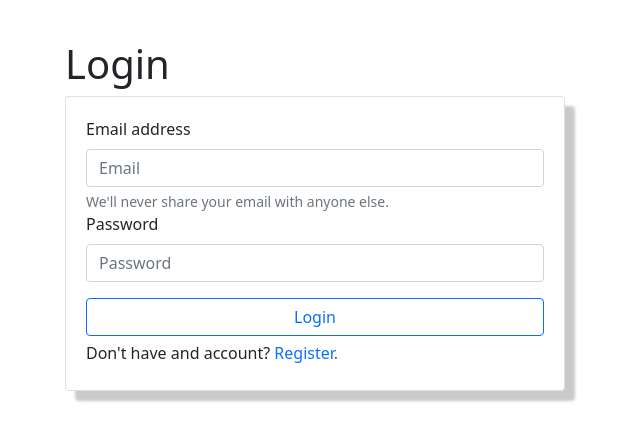
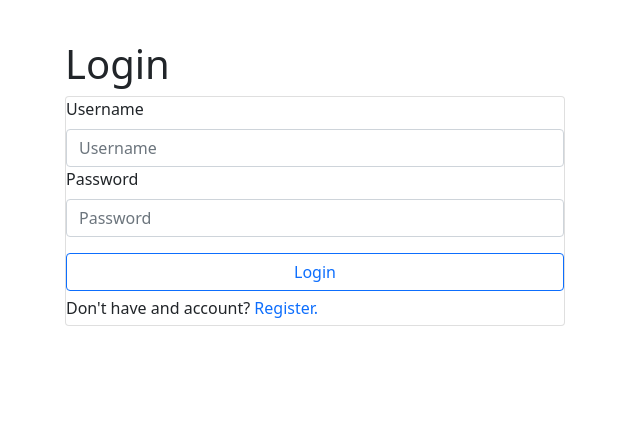
Before and after one commit to Ilyass-Bougati/archive, a Flask app: page /login in a window 1280 px wide. Shown: the top 441 px of the page, without its empty margins (325-965 px from the left). Run offline with Flask 2, Linux system fonts and the light colour scheme.

Commit message:
Login system

```diff
--- a/app.py
+++ b/app.py
@@ -3,9 +3,6 @@ from flask import *
 from flask_session import *
 from sys import argv
 from helpers import *
-
-from secrets import token_hex
-TOKEN_LEN = 64
 
 # creating the app
 app = Flask(__name__)
@@ -20,21 +17,53 @@ Session(app)
 @app.route("/")
 @login_required
 def index():
-    return "Hello world"
+    return render_template("index.html")
 
 
 #the login route
 @app.route("/login", methods=["GET", "POST"])
+@nlogin_required
 def login():
     if request.method == "GET":
         return render_template("login.html")
 
     elif request.method == "POST":
-        return "post"
+
+
+        # getting the credentials
+        username = request.form.get("username")
+        password = request.form.get("password")
+
+        # getting the user data
+        # Connecting to the database
+        conn = connect()
+        # getting the data
+        res = conn.execute("SELECT * FROM users WHERE username=?", [username]).fetchone()
+        print(res)
+        # checking if the user exists
+        if not res:
+            conn.close()
+            return render_template("login.html", Error="Password or username incorrect")
+        # checking if the passwords match
+        if Hash(password) != res[3]:
+            conn.close()
+            print("password shit")
+            return render_template("login.html", Error="Password or username incorrect")
+
+        # generating token
+        token = generate_token(conn)
+
+        # changing the token in db
+        conn.execute("UPDATE users SET token=? WHERE username=?", [token, username])
+        session["token"] = token
+
+        # redirect
+        return redirect("/")
 
 
 # The registering route
 @app.route("/register", methods=["POST", "GET"])
+@nlogin_required
 def register():
     if request.method == "GET":
         return render_template("register.html")
@@ -71,16 +100,8 @@ def register():
             conn.close()
             return render_template("register.html", Error="Username already in use")
 
-        found_token = False
-        while not found_token:
-            # generatin a token
-            token = token_hex(TOKEN_LEN)
-            # checking if someone already has the token
-            res = conn.execute("SELECT id FROM users WHERE username=?", [username]).fetchone()
-            # regenerating token if token already exists
-            if not res:
-                found_token = True
-
+        # generating token
+        token = generate_token(conn)
 
         # creating the user
         # inserting the user and giving session
@@ -93,6 +114,13 @@ def register():
         return redirect("/")
 
 
+# logout route
+@app.route("/logout", methods=["POST"])
+@login_required
+def logout():
+    session.clear()
+    return redirect("/")
+
 
 if __name__ == "__main__":
     try:
--- a/helpers.py
+++ b/helpers.py
@@ -2,7 +2,8 @@ from flask import *
 from functools import wraps
 import sqlite3
 from hashlib import sha256
-
+from secrets import token_hex
+TOKEN_LEN = 64
 
 def login_required(f):
     """
@@ -16,6 +17,19 @@ def login_required(f):
         return f(*args, **kwargs)
     return decorated_function
 
+def nlogin_required(f):
+    """
+    Decorate routes to require login.
+    https://flask.palletsprojects.com/en/1.1.x/patterns/viewdecorators/
+    """
+    @wraps(f)
+    def decorated_function(*args, **kwargs):
+        if session.get("token"):
+            return redirect("/")
+        return f(*args, **kwargs)
+    return decorated_function
+
+
 def connect(path="archive.db"):
     try:
         conn = sqlite3.connect(path)
@@ -28,3 +42,16 @@ def connect(path="archive.db"):
 
 def Hash(text):
     return sha256(str(text).encode()).hexdigest()
+
+def generate_token(conn):
+    found_token = False
+    while not found_token:
+        # generatin a token
+        token = token_hex(TOKEN_LEN)
+        # checking if someone already has the token
+        res = conn.execute("SELECT id FROM users WHERE token=?", [token]).fetchone()
+        # regenerating token if token already exists
+        if not res:
+            found_token = True
+
+    return token
--- a/static/style.css
+++ b/static/style.css
@@ -4,7 +4,7 @@
 	margin-top: 40px;
 }
 
-form {
+shad {
 	padding: 20px;
 	transition: all 0.5s ease;
 	box-shadow: 10px 10px 0px 3px rgba(0,0,0,0.21);
@@ -12,7 +12,7 @@ form {
 	-moz-box-shadow: 10px 10px 3px 0px rgba(0,0,0,0.21);
 }
 
-form:hover {
+shad:hover {
 	box-shadow: 10px 10px 29px 0px rgba(0,0,0,0.21);
 	-webkit-box-shadow: 10px 10px 29px 0px rgba(0,0,0,0.21);
 	-moz-box-shadow: 10px 10px 29px 0px rgba(0,0,0,0.21);
--- a/templates/login.html
+++ b/templates/login.html
@@ -7,12 +7,16 @@
 {% block body %}
 	<div class="center">
 		<h1>Login</h1>
-		<form class="card" method="post" action="/login">
+		{% if Error %}
+			<div class="alert alert-warning" role="alert">
+				{{ Error }}
+			</div>
+		{% endif %}
+		<form class="card shad" method="post" action="/login">
 			<div class="mb-3">
 
-				<label for="exampleInputEmail1" class="form-label">Email address</label>
-				<input type="email" name="email" class="form-control" id="exampleInputEmail1" aria-describedby="emailHelp" placeholder="Email">
-				<div id="emailHelp" class="form-text">We'll never share your email with anyone else.</div>
+				<label for="username" class="form-label">Username</label>
+				<input type="text" name="username" class="form-control" placeholder="Username">
 
 				<label for="exampleInputPassword1" class="form-label">Password</label>
 				<input type="password" name="password" class="form-control" id="exampleInputPassword1" placeholder="Password">
--- a/templates/register.html
+++ b/templates/register.html
@@ -12,7 +12,7 @@
 				{{ Error }}
 			</div>
 		{% endif %}
-			<form class="card" method="post" action="/register">
+			<form class="card shad" method="post" action="/register">
 				<div class="mb-3">
 					<label for="username" class="form-label">Username</label>
 					<input type="text" class="form-control" name="username" placeholder="Username">
```
Also changed, not shown: templates/index.html (added, +11 -0 lines), 2 other files.
